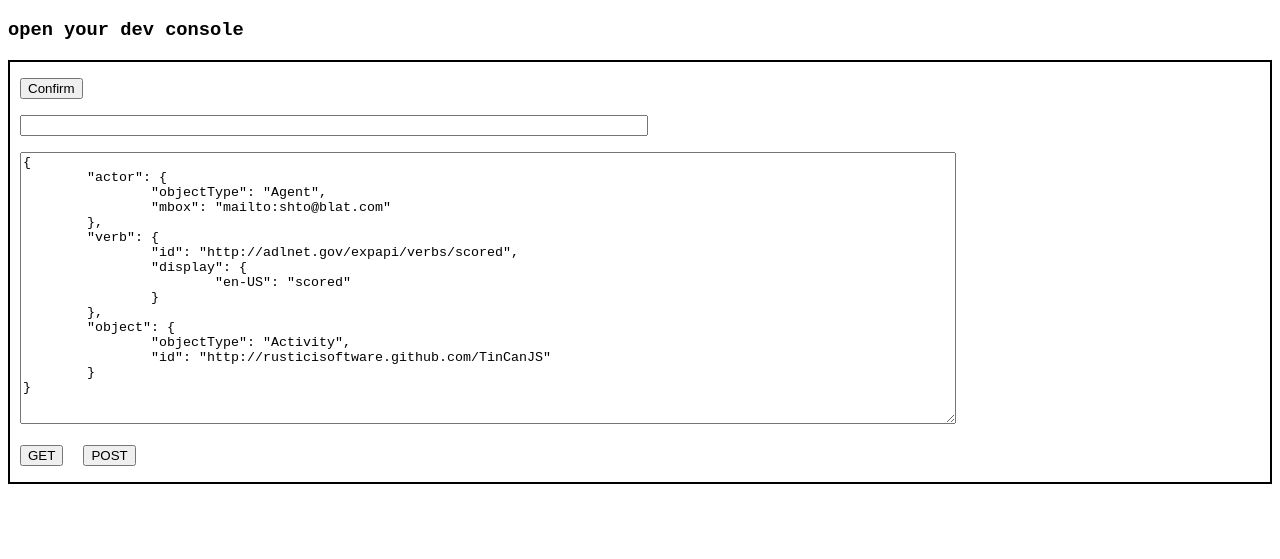
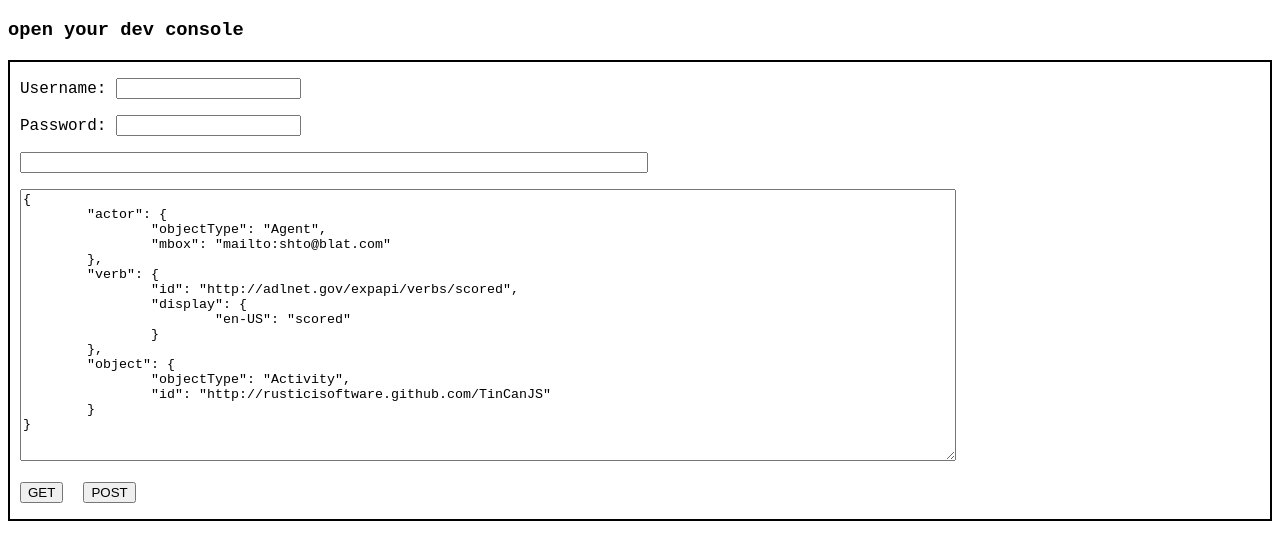
Before and after one commit to C-F-K/lrs-testing, a website: page public/index.html in a window 1280 px wide. Both pictures are taken after a click on the button "GET". Shown: the part 61-620 px from the top of the page. Drawn offline with nearby package versions, Linux system fonts and the light colour scheme.

Commit message:
even moar stable

```diff
--- a/public/index.html
+++ b/public/index.html
@@ -14,7 +14,6 @@
             <div class="lrsform">
                 <p class="othercreds">Username: <input type="text" id="otheruser"></input></p>
                 <p class="othercreds">Password: <input type="password" id="otherpass"></input></p>
-                <p><button class="acceptcreds">Confirm</button></p>
                 <p>
                     <input id="request" type="textarea" value="" style="width:50%"></input>
                     <!-- <span id="tricky" style="display:none;"></span> -->
@@ -52,22 +51,20 @@
                 }
             });
 
-            $('.acceptcreds').on("click", function(){
-                    var credstr = $('#otheruser').val() + ':' + $('#otherpass').val();
-                    headers["Authorization"] = "Basic " + btoa(credstr);
-            });
-
             $(".post").on("click", function(){
+                var credstr = $('#otheruser').val() + ':' + $('#otherpass').val();
+                headers["Authorization"] = "Basic " + btoa(credstr);
                 data = JSON.parse($('.postdata').val());
                 xmlPostLogged($('#request').val(),headers,data);
             });
             $(".get").on("click", function(){
+                var credstr = $('#otheruser').val() + ':' + $('#otherpass').val();
+                headers["Authorization"] = "Basic " + btoa(credstr);
                 xmlGetLogged($('#request').val(),headers);
             });
 
             $(document).ready(function(){
                 // vitamins ready
-                $('.othercreds').hide();
                 $('.postdata').val(JSON.stringify(data, null, "\t"));
             });
         </script>
```
